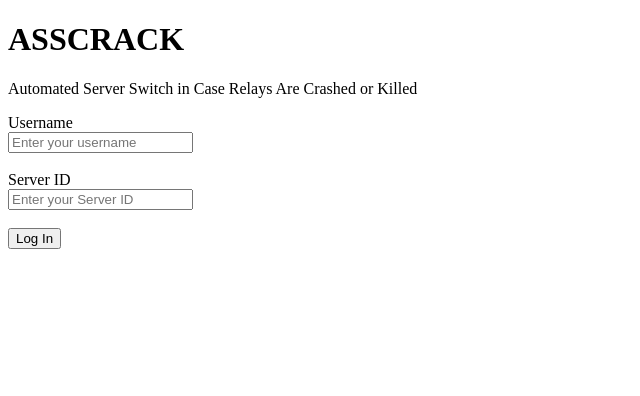
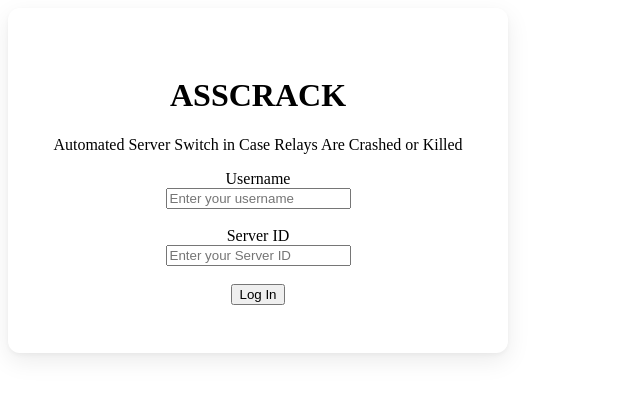
Before and after one commit to noveblue53/asscrack, an Electron app: page src/application/index.html in a window 800 px wide. Shown: the whole page, without its empty margins (0-640 px from the left). Drawn offline with Linux system fonts and the light colour scheme; files that its build step writes are made by us from their sources.

Commit message:
CSS changes that actually work

```diff
--- a/src/application/index.html
+++ b/src/application/index.html
@@ -5,7 +5,15 @@
   <link rel="stylesheet" href="src/application/styles.css">
   <title>ASSCRACK</title>
   <style>
-
+ body{
+      width: 100%;
+      max-width: 420px;
+      padding: 48px 40px;
+      background: #ffffff;
+      border-radius: 12px;
+      box-shadow: 0 2px 4px rgba(0,0,0,0.04), 0 8px 24px rgba(0,0,0,0.08);
+      text-align: center;
+    }
 
 
   </style>
```
